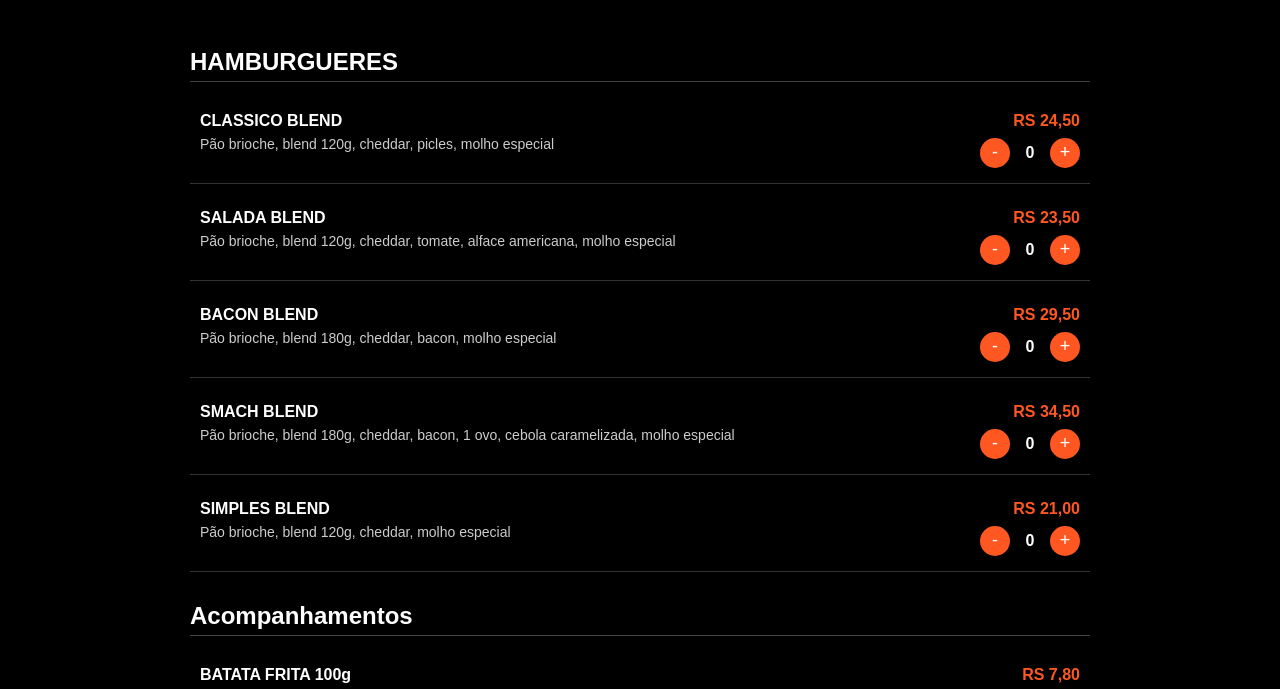
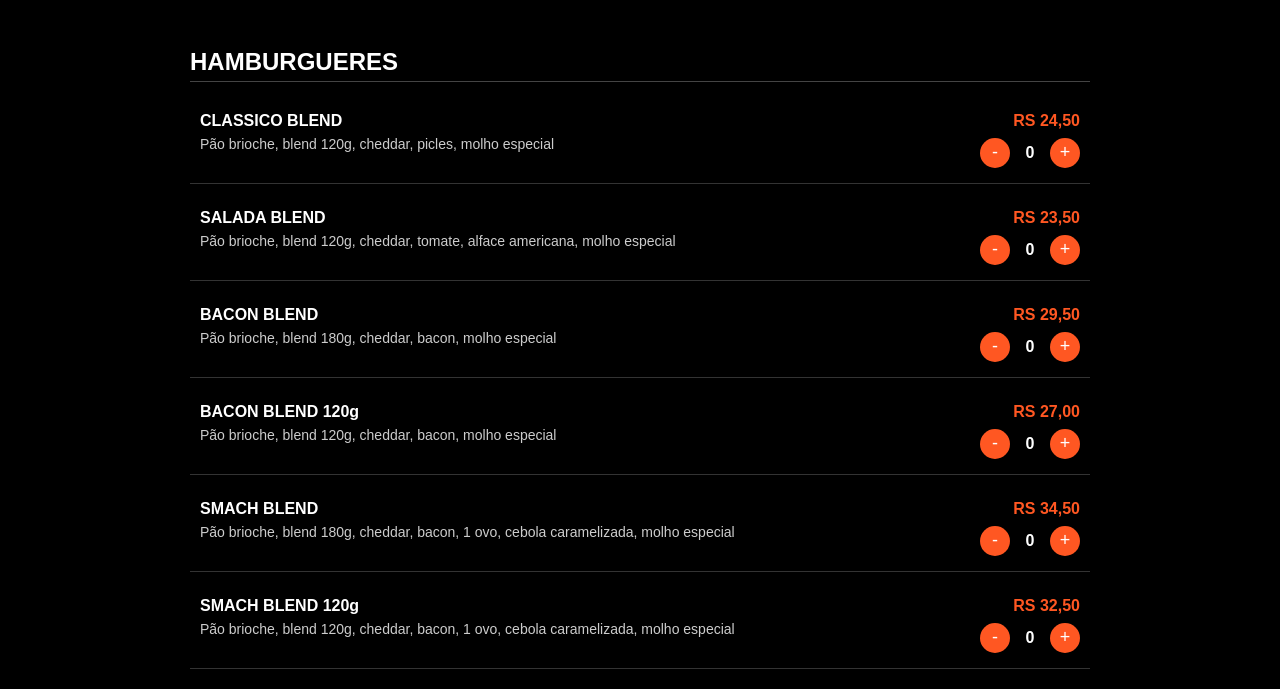
Before and after one commit to antoniogomesfilho88-svg/cardapio-blend-, a plain HTML site: page index.html in a window 1280 px wide. Shown: the part 217-906 px from the top of the page. Drawn offline with Linux system fonts and the light colour scheme.

Commit message:
Update index.html

```diff
--- a/index.html
+++ b/index.html
@@ -300,6 +300,26 @@
       </div>
     </div>
 
+    <!-- NOVO PRODUTO 1: BACON BLEND 120g -->
+    <div class="product">
+      <div class="product-header">
+        <div class="product-info">
+          <div class="product-name">BACON BLEND 120g</div>
+          <div class="product-description">
+            Pão brioche, blend 120g, cheddar, bacon, molho especial
+          </div>
+        </div>
+        <div class="product-controls">
+          <div class="product-price">RS 27,00</div>
+          <div class="quantity-controls">
+            <button class="quantity-btn" onclick="decreaseQuantity('bacon120')">-</button>
+            <span class="quantity-display" id="bacon120-quantity">0</span>
+            <button class="quantity-btn" onclick="increaseQuantity('bacon120', 27.00)">+</button>
+          </div>
+        </div>
+      </div>
+    </div>
+
     <div class="product">
       <div class="product-header">
         <div class="product-info">
@@ -314,6 +334,26 @@
             <button class="quantity-btn" onclick="decreaseQuantity('smach')">-</button>
             <span class="quantity-display" id="smach-quantity">0</span>
             <button class="quantity-btn" onclick="increaseQuantity('smach', 34.50)">+</button>
+          </div>
+        </div>
+      </div>
+    </div>
+
+    <!-- NOVO PRODUTO 2: SMACH BLEND 120g -->
+    <div class="product">
+      <div class="product-header">
+        <div class="product-info">
+          <div class="product-name">SMACH BLEND 120g</div>
+          <div class="product-description">
+            Pão brioche, blend 120g, cheddar, bacon, 1 ovo, cebola caramelizada, molho especial
+          </div>
+        </div>
+        <div class="product-controls">
+          <div class="product-price">RS 32,50</div>
+          <div class="quantity-controls">
+            <button class="quantity-btn" onclick="decreaseQuantity('smach120')">-</button>
+            <span class="quantity-display" id="smach120-quantity">0</span>
+            <button class="quantity-btn" onclick="increaseQuantity('smach120', 32.50)">+</button>
           </div>
         </div>
       </div>
@@ -645,19 +685,16 @@
     </div>
 
     <h2>BEBIDAS</h2>
-
     <div class="product">
       <div class="product-header">
         <div class="product-info">
           <div class="product-name">REFRIGERANTE 350ml</div>
           <div class="product-description">
-        <strong>Sabores disponíveis:</strong><br>
-        COCA COLA | COCA COLA ZERO | FANTA | GUARANÁ<br>
-        <small>Observação: Especifique os sabores desejados no campo "Observações" do pedido</small>
+            coca cola zero, coca cola, fanta, guaraná
           </div>
         </div>
         <div class="product-controls">
-      <div class="product-price">R$ 6,00</div>
+          <div class="product-price">RS 6,00</div>
           <div class="quantity-controls">
             <button class="quantity-btn" onclick="decreaseQuantity('refri350')">-</button>
             <span class="quantity-display" id="refri350-quantity">0</span>
@@ -672,13 +709,11 @@
         <div class="product-info">
           <div class="product-name">REFRIGERANTE 2L</div>
           <div class="product-description">
-        <strong>Sabores disponíveis:</strong><br>
-        COCA COLA | COCA COLA ZERO<br>
-        <small>Observação: Especifique os sabores desejados no campo "Observações" do pedido</small>
+            coca cola, coca cola zero
           </div>
         </div>
         <div class="product-controls">
-      <div class="product-price">R$ 12,00</div>
+          <div class="product-price">RS 12,00</div>
           <div class="quantity-controls">
             <button class="quantity-btn" onclick="decreaseQuantity('refri2l')">-</button>
             <span class="quantity-display" id="refri2l-quantity">0</span>
@@ -687,8 +722,6 @@
         </div>
       </div>
     </div>
-
-
 
     <div class="contact-info">
       <div class="contact-item">
@@ -774,7 +807,9 @@
             'classico': { name: 'CLASSICO BLEND', price: 24.50 },
             'salada': { name: 'SALADA BLEND', price: 23.50 },
             'bacon': { name: 'BACON BLEND', price: 29.50 },
+            'bacon120': { name: 'BACON BLEND 120g', price: 27.00 }, // NOVO PRODUTO
             'smach': { name: 'SMACH BLEND', price: 34.50 },
+            'smach120': { name: 'SMACH BLEND 120g', price: 32.50 }, // NOVO PRODUTO
             'simples': { name: 'SIMPLES BLEND', price: 21.00 },
             'batata': { name: 'BATATA FRITA 100g', price: 7.80 },
             'bacon1': { name: 'COMBO BACON BLEND 1', price: 38.25 },
@@ -801,7 +836,9 @@
             'classico': 'Clássico Blend',
             'salada': 'Salada Blend',
             'bacon': 'Bacon Blend',
+            'bacon120': 'Bacon Blend 120g', // NOVO PRODUTO
             'smach': 'Smach Blend',
+            'smach120': 'Smach Blend 120g', // NOVO PRODUTO
             'simples': 'Simples Blend',
             'batata': 'Batata Frita 100g',
             'bacon1': 'Combo Bacon Blend 1',
```
Lines whose indentation alone changed are shown as unchanged.
